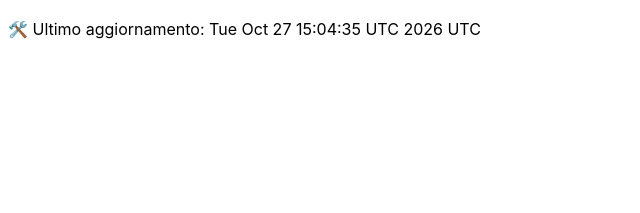
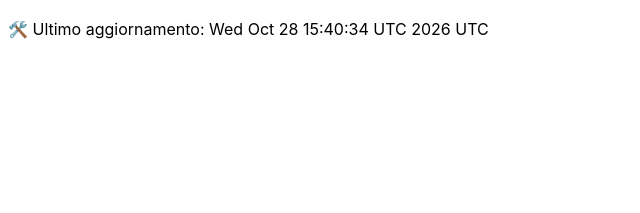
Before and after one commit to DanteTrb/DanteTrb.github.io, a Jekyll site: the page built from badges.md, in a window 1280 px wide. Shown: the top 213 px of the page, without its empty margins (0-640 px from the left). Built offline with Jekyll 4.4.1, drawn with Linux system fonts in a browser that asks for light colours; our own code applies the rules of GitHub Pages for plain Markdown files.

Commit message:
🛠️ Aggiornamento automatico badge

```diff
--- a/badges.md
+++ b/badges.md
@@ -1 +1 @@
-🛠️ Ultimo aggiornamento: Tue Oct 27 15:04:35 UTC 2026 UTC
+🛠️ Ultimo aggiornamento: Wed Oct 28 15:40:34 UTC 2026 UTC
```
